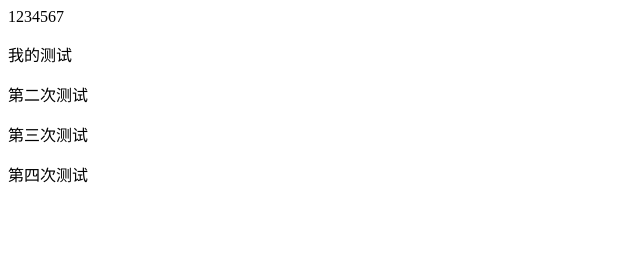
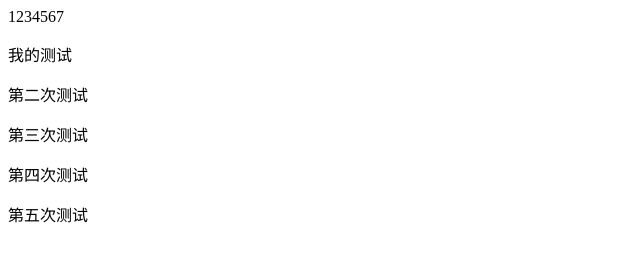
Before and after one commit to LOVEzmr/git_demo, a plain HTML site: page index.html in a window 1280 px wide. Shown: the whole page, without its empty margins (0-640 px from the left). Drawn offline with Linux system fonts and the light colour scheme.

Commit message:
Update index.html
测试5

```diff
--- a/index.html
+++ b/index.html
@@ -14,5 +14,6 @@
   <p>第二次测试</p>
   <p>第三次测试</p>
   <p>第四次测试</p>
+  <p>第五次测试</p>
 </body>
 </html>
```
